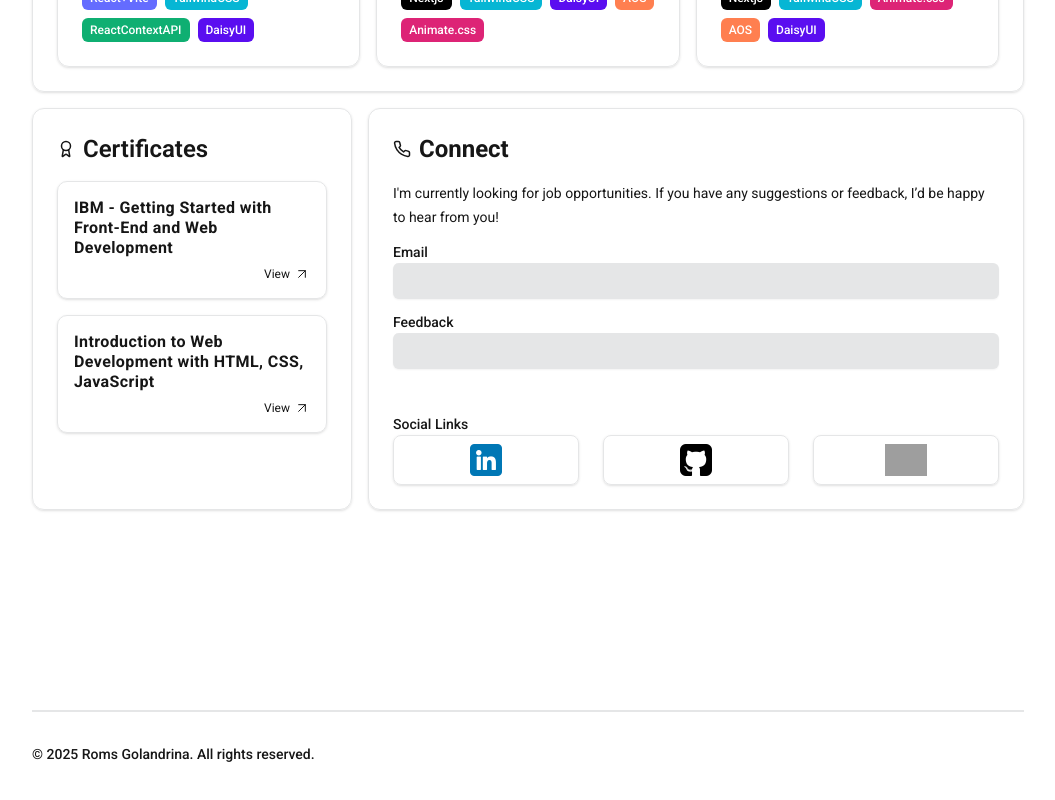
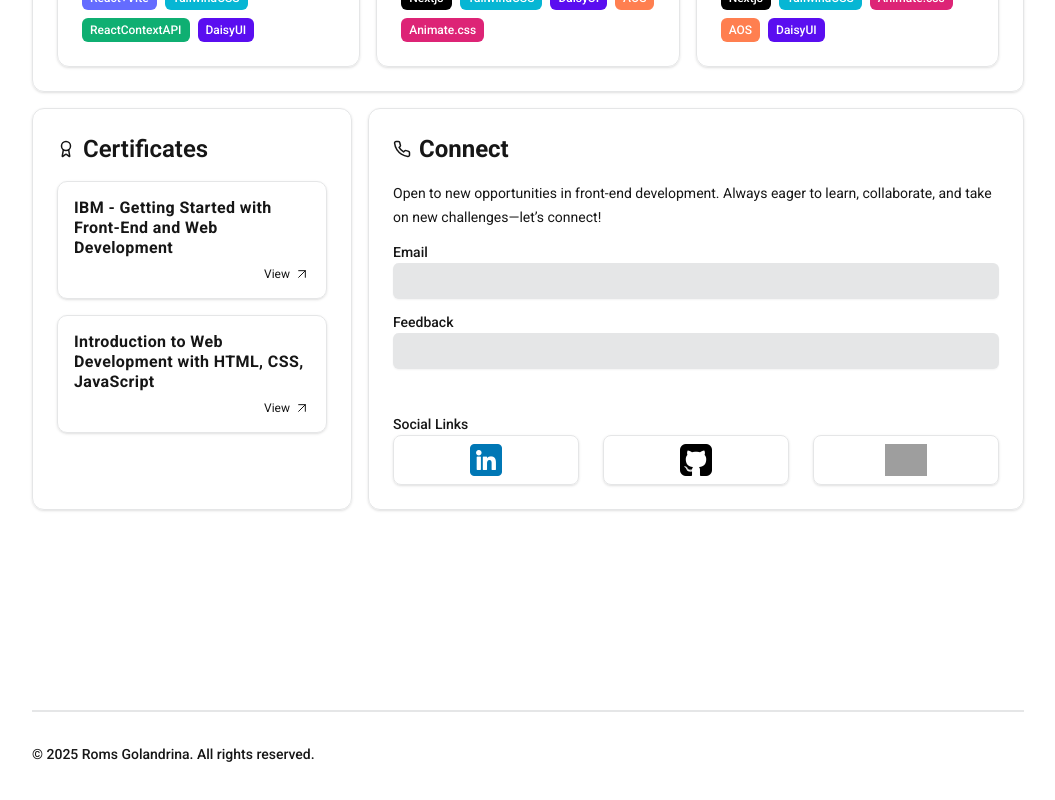
Before and after one commit to romsgolandrina/romsgolandrina.com, a React (Vite) app: page / in a window 1280 px wide. Shown: the part 1255-2055 px from the top of the page, without its empty margins (112-1167 px from the left). Built offline with nearby package versions, Linux system fonts and the light colour scheme; grey boxes are pictures that could not be loaded.

Commit message:
ui changes in connect

```diff
--- a/src/pages/Bentogrids.jsx
+++ b/src/pages/Bentogrids.jsx
@@ -457,8 +457,8 @@ const Bentogrids = () => {
             viewport={{ once: true, amount: 0.3 }}
             className="text-sm leading-6 mb-4"
           >
-            I'm currently looking for job opportunities. If you have any
-            suggestions or feedback, I’d be happy to hear from you!
+            Open to new opportunities in front-end development. Always eager to
+            learn, collaborate, and take on new challenges—let’s connect!
           </motion.p>
 
           <form className="space-y-4">
```
